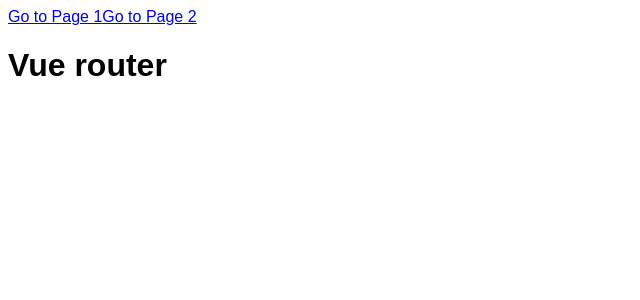
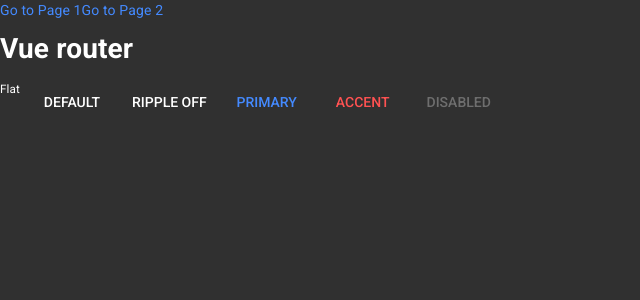
Before and after one commit to KarolinaPlestilova/detska-hriste, a Vue app: page / in a window 1280 px wide. Shown: the top 300 px of the page, without its empty margins (0-640 px from the left). Built offline with nearby package versions, Linux system fonts and the light colour scheme.

Commit message:
Material

```diff
--- a/package.json
+++ b/package.json
@@ -22,6 +22,7 @@
   },
   "dependencies": {
     "vue": "^2.6.10",
+    "vue-material": "^1.0.0-beta-14",
     "vue-router": "^3.3.2",
     "webpack-dev-server": "^3.11.0"
   }
--- a/src/components/App.vue
+++ b/src/components/App.vue
@@ -4,6 +4,14 @@
     <router-link to="/page2">Go to Page 2</router-link>
 
     <h1>Vue router</h1>
+    <div>
+      <small>Flat</small>
+      <md-button>Default</md-button>
+      <md-button :md-ripple="false">Ripple Off</md-button>
+      <md-button class="md-primary">Primary</md-button>
+      <md-button class="md-accent">Accent</md-button>
+      <md-button disabled>Disabled</md-button>
+    </div>
     <router-view></router-view>
   </div>
 </template>
--- a/src/index.html
+++ b/src/index.html
@@ -3,6 +3,7 @@
   <head>
     <meta charset="UTF-8" />
     <meta name="viewport" content="width=device-width, initial-scale=1.0" />
+    <link rel="stylesheet" href="//fonts.googleapis.com/css?family=Roboto:400,500,700,400italic|Material+Icons">
     <title>Vue starter</title>
   </head>
   <body>
--- a/src/index.js
+++ b/src/index.js
@@ -4,6 +4,11 @@
 import Page2 from './components/Page2';
 import App from './components/App';
 import './index.html';
+import VueMaterial from 'vue-material'
+import 'vue-material/dist/vue-material.min.css'
+import 'vue-material/dist/theme/default-dark.css'
+
+Vue.use(VueMaterial)
 
 Vue.use(VueRouter);
 
```
Also changed, not shown: 1 other file (tests, documents, lock files or other folders).
